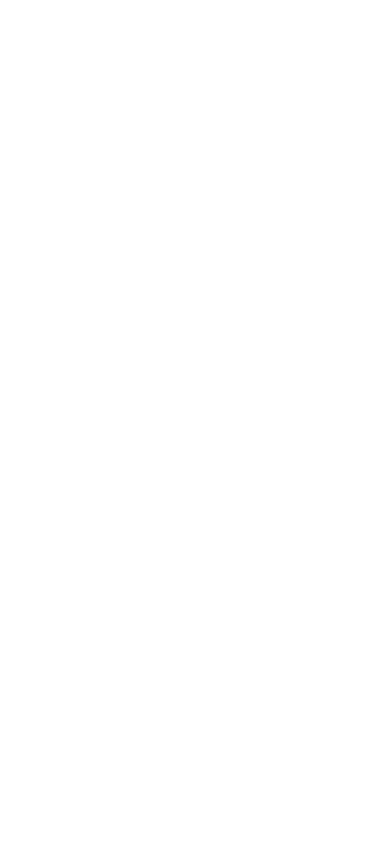
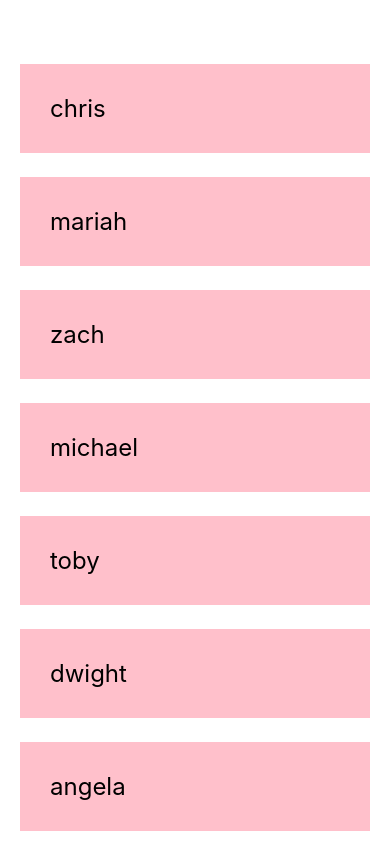
Before and after one commit to ChrisNosowsky/react-native-example-project, a React Native app: screen / in a window 390 px wide. Built offline with nearby package versions, Linux system fonts and the light colour scheme.

Commit message:
finished list and scrollview

```diff
--- a/App.js
+++ b/App.js
@@ -1,6 +1,6 @@
 import { StatusBar } from 'expo-status-bar';
 import React, { useState } from 'react';
-import { StyleSheet, Text, View, TextInput } from 'react-native';
+import { StyleSheet, Text, View, ScrollView } from 'react-native';
 
 export default function App() {
 
@@ -17,6 +17,14 @@
 
   return (
     <View style={styles.container}>
+
+      <ScrollView>
+        { people.map(person => (
+          <View key={person.key}>
+              <Text style={styles.peep}>{person.name}</Text>
+          </View>
+        ))}
+      </ScrollView>
     </View>
   );
 }
@@ -27,5 +35,11 @@
     backgroundColor: '#fff',
     paddingTop: 40,
     paddingHorizontal: 20
+  },
+  peep: {
+    marginTop: 24,
+    padding: 30,
+    backgroundColor: 'pink',
+    fontSize: 24
   }
 });
```
